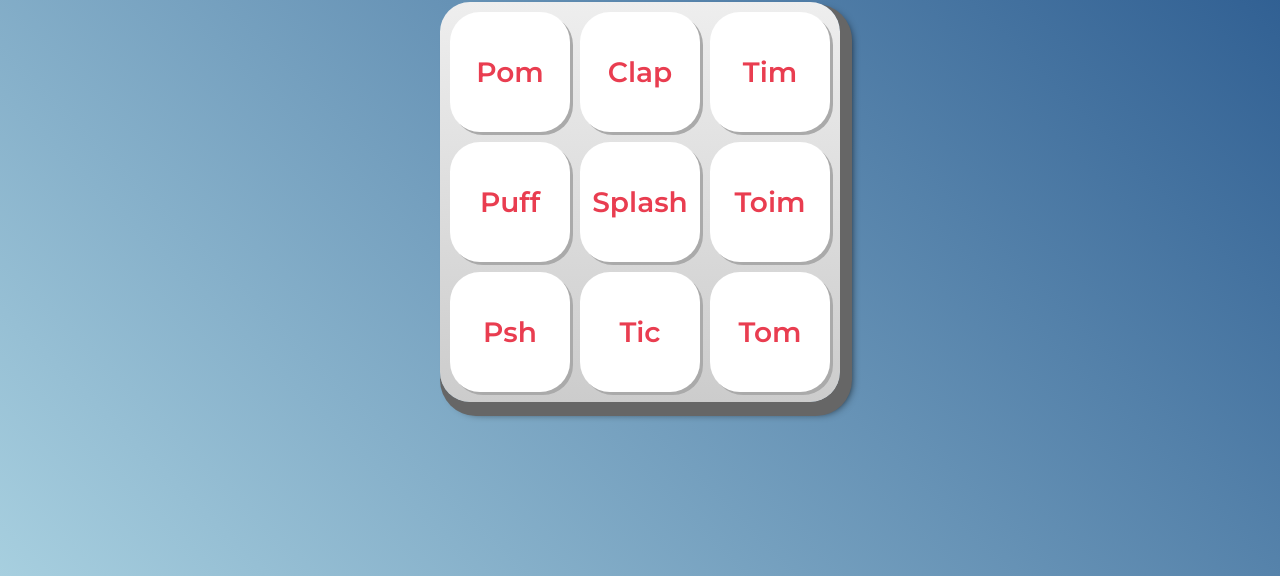
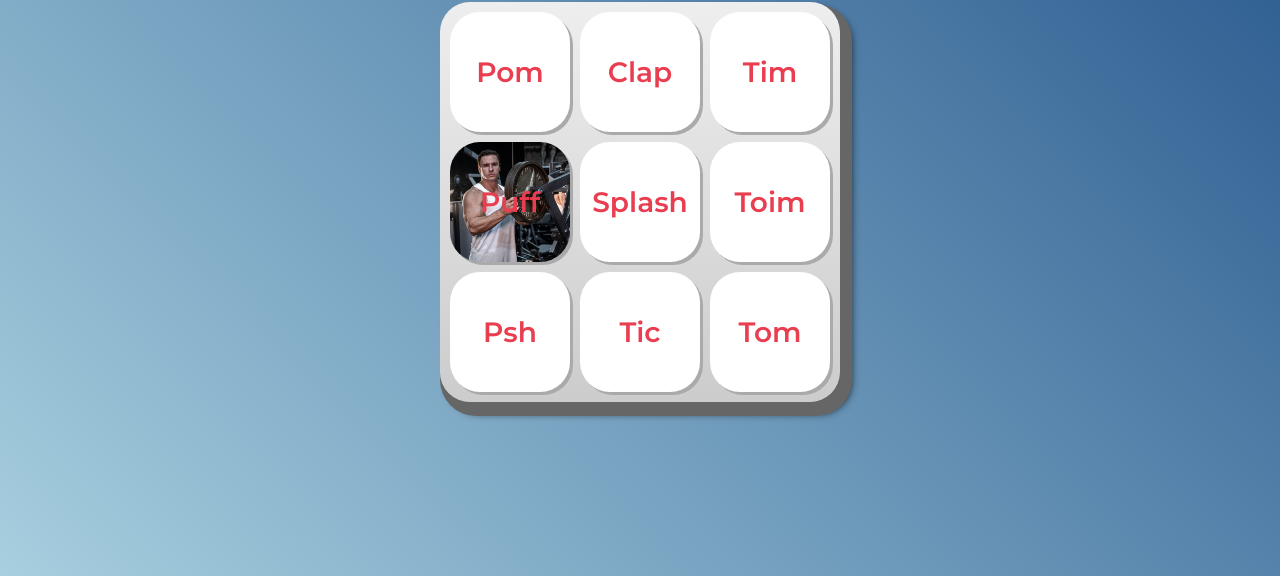
Before and after one commit to Team-HErinzo/programando-sons, a plain HTML site: page index.html in a window 1280 px wide. Shown: the part 224-800 px from the top of the page. Drawn offline with Linux system fonts and the light colour scheme.

Commit message:
Atualizando o site

```diff
--- a/css/estilos.css
+++ b/css/estilos.css
@@ -65,3 +65,10 @@
 .tecla:active:focus {
   box-shadow: 3px 3px 0 var(--vermelha-escura) inset, 1px 1px 10px var(--luz);
 }
+
+.tecla_puff{
+background-image: url(../images/xandão.jpg);
+background-size:100%;
+background-repeat: no-repeat;
+background-position: center;
+}
```
Also changed, not shown: images/xandão.jpg (added).
